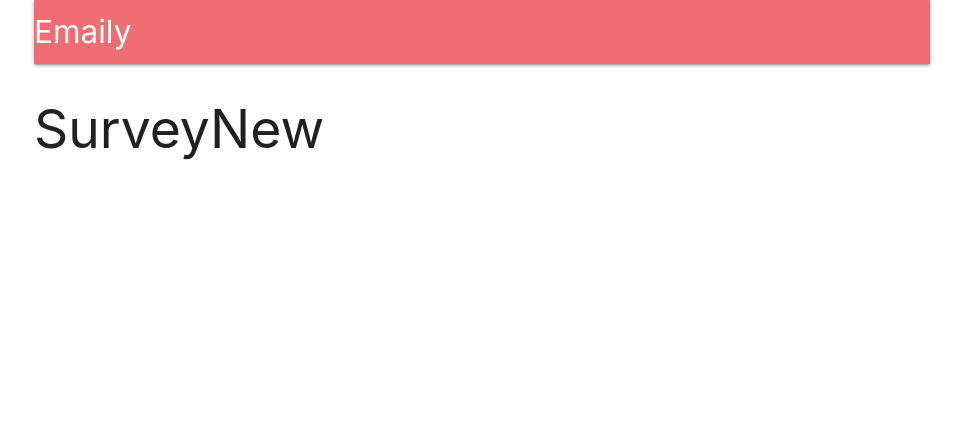
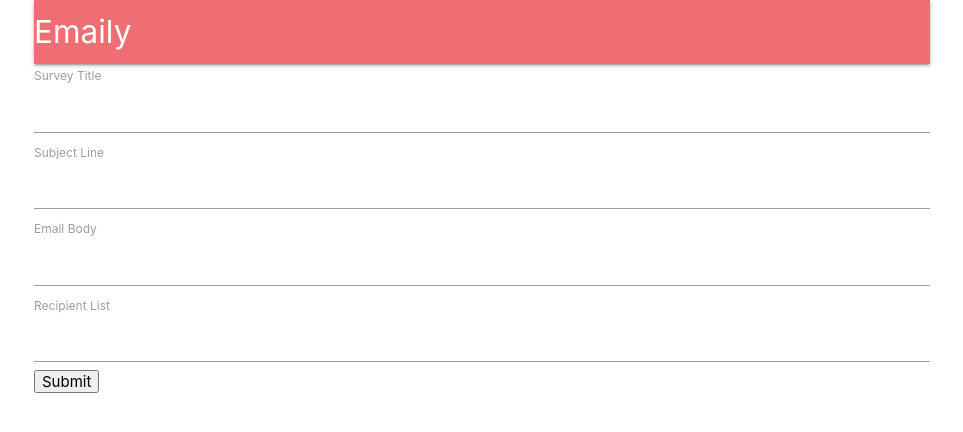
Before and after one commit to Maeesha-Rahman/feedback-collection-app, a React app in the folder client/: page /surveys/new in a window 1280 px wide. Shown: the whole page, without its empty margins (158-1121 px from the left). Built offline with nearby package versions, Linux system fonts and the light colour scheme; no server answers.

Commit message:
client side survey

```diff
--- a/client/package.json
+++ b/client/package.json
@@ -8,6 +8,7 @@
     "@testing-library/user-event": "^7.2.1",
     "axios": "^0.20.0",
     "http-proxy-middleware": "^1.0.6",
+    "lodash": "^4.17.20",
     "materialize-css": "^1.0.0-rc.2",
     "react": "^16.14.0",
     "react-dom": "^16.14.0",
@@ -16,6 +17,7 @@
     "react-scripts": "3.4.3",
     "react-stripe-checkout": "^2.6.3",
     "redux": "^4.0.5",
+    "redux-form": "^8.3.6",
     "redux-thunk": "^2.3.0"
   },
   "scripts": {
--- a/client/public/index.html
+++ b/client/public/index.html
@@ -15,6 +15,8 @@
       user's mobile device or desktop. See https://developers.google.com/web/fundamentals/web-app-manifest/
     -->
     <link rel="manifest" href="%PUBLIC_URL%/manifest.json" />
+    <link href="https://fonts.googleapis.com/icon?family=Material+Icons" rel="stylesheet">
+
     <!--
       Notice the use of %PUBLIC_URL% in the tags above.
       It will be replaced with the URL of the `public` folder during the build.
--- a/client/src/components/App.js
+++ b/client/src/components/App.js
@@ -6,10 +6,9 @@ import * as actions from '../actions';
 // components
 import Header from './Header';
 import Landing from './Landing';
+import Dashboard from './Dashboard';
+import SurveyNew from './surveys/SurveyNew';
 
-
-const Dashboard = () => <h2>Dashboard</h2>
-const SurveyNew = () => <h2>SurveyNew</h2>
 
 class App extends Component {
     componentDidMount() {
--- /dev/null
+++ b/client/src/components/Dashboard.js
@@ -0,0 +1,17 @@
+import React from 'react';
+import { Link } from 'react-router-dom';
+
+const Dashboard = () => {
+    return (
+        <div>
+            Dashboard
+            <div className="fixed-action-btn">
+                <Link to="/surveys/new" className="btn-floating btn-large red">
+                    <i className="material-icons">add</i>
+                </Link>
+            </div>
+        </div>
+    );
+};
+
+export default Dashboard;
--- /dev/null
+++ b/client/src/components/surveys/SurveyField.js
@@ -0,0 +1,12 @@
+// SurveyField contains logic to render a single label and text input
+
+import React from 'react';
+
+export default ({ input, label }) => {
+    return (
+        <div>
+            <label>{label}</label>
+            <input {...input} />
+        </div>
+    )
+}
--- /dev/null
+++ b/client/src/components/surveys/SurveyForm.js
@@ -0,0 +1,36 @@
+// SurveyForm shows a form for a user to add input
+import _ from 'lodash';
+import React, { Component } from 'react';
+import { reduxForm, Field } from 'redux-form';
+import SurveyField from './SurveyField';
+
+const FIELDS = [
+    { label: 'Survey Title', name: 'title' },
+    { label: 'Subject Line', name: 'subject' },
+    { label: 'Email Body', name: 'body' },
+    { label: 'Recipient List', name: 'emails' }
+]
+
+class SurveyForm extends Component {
+
+    renderFields() {
+        return _.map(FIELDS, ({ label, name }) => {
+            return <Field key={name} component={SurveyField} text="text" label={label} name={name} />
+        })
+    }
+
+    render() {
+        return (
+            <div>
+                <form onSubmit={this.props.handleSubmit(values => console.log(values))}>
+                    {this.renderFields()}
+                    <button type="submit">Submit</button>
+                </form>
+            </div>
+        )
+    }
+}
+
+export default reduxForm({
+    form: 'surveyForm'
+})(SurveyForm);
--- /dev/null
+++ b/client/src/components/surveys/SurveyNew.js
@@ -0,0 +1,16 @@
+// SurveyNew shows SurveyForm and SurveyFormReview
+
+import React, { Component } from 'react';
+import SurveyForm from './SurveyForm';
+
+class SurveyNew extends Component {
+    render() {
+        return (
+            <div>
+                <SurveyForm />
+            </div>
+        )
+    }
+}
+
+export default SurveyNew;
--- a/client/src/reducers/index.js
+++ b/client/src/reducers/index.js
@@ -1,6 +1,8 @@
 import { combineReducers } from 'redux';
+import { reducer as reduxFormReducer } from 'redux-form'
 import authReducer from './authReducer';
 
 export default combineReducers({
-    auth: authReducer
+    auth: authReducer,
+    form: reduxFormReducer
 })
```
Also changed, not shown: 1 other file.
